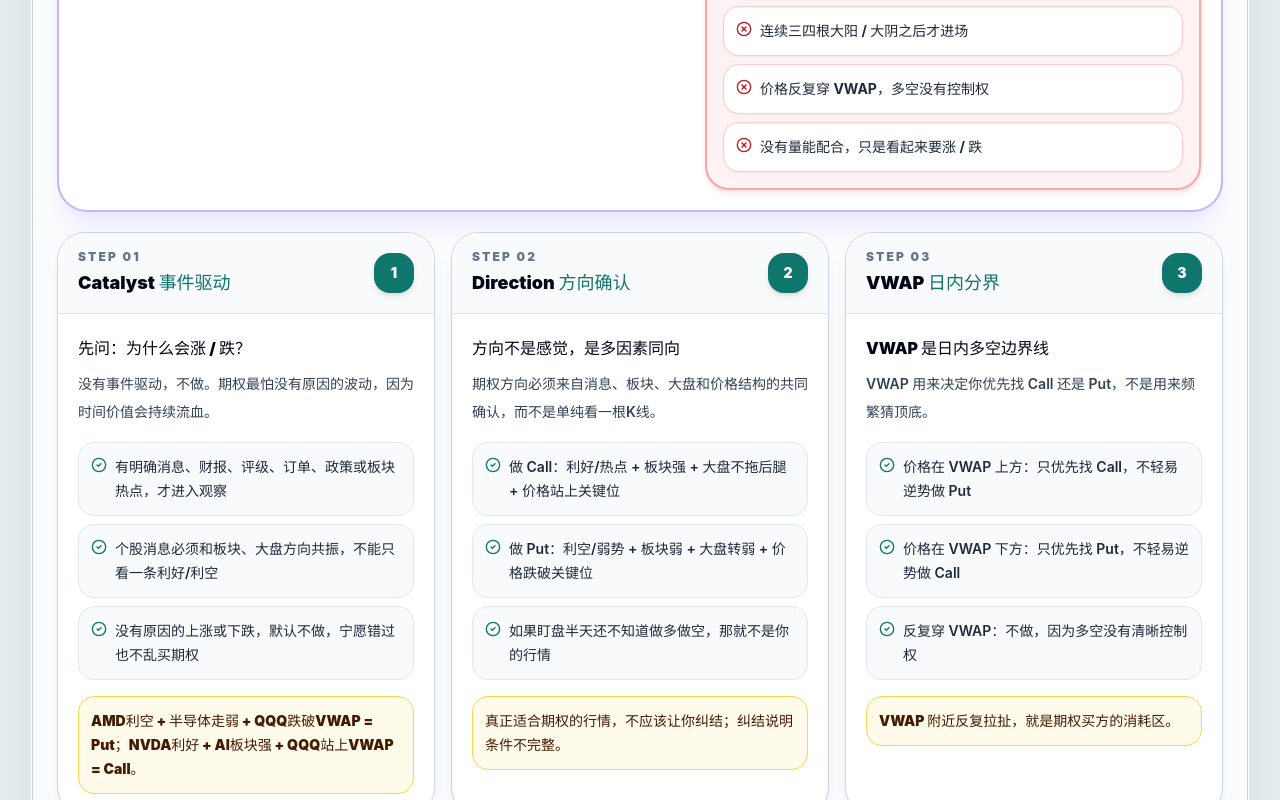
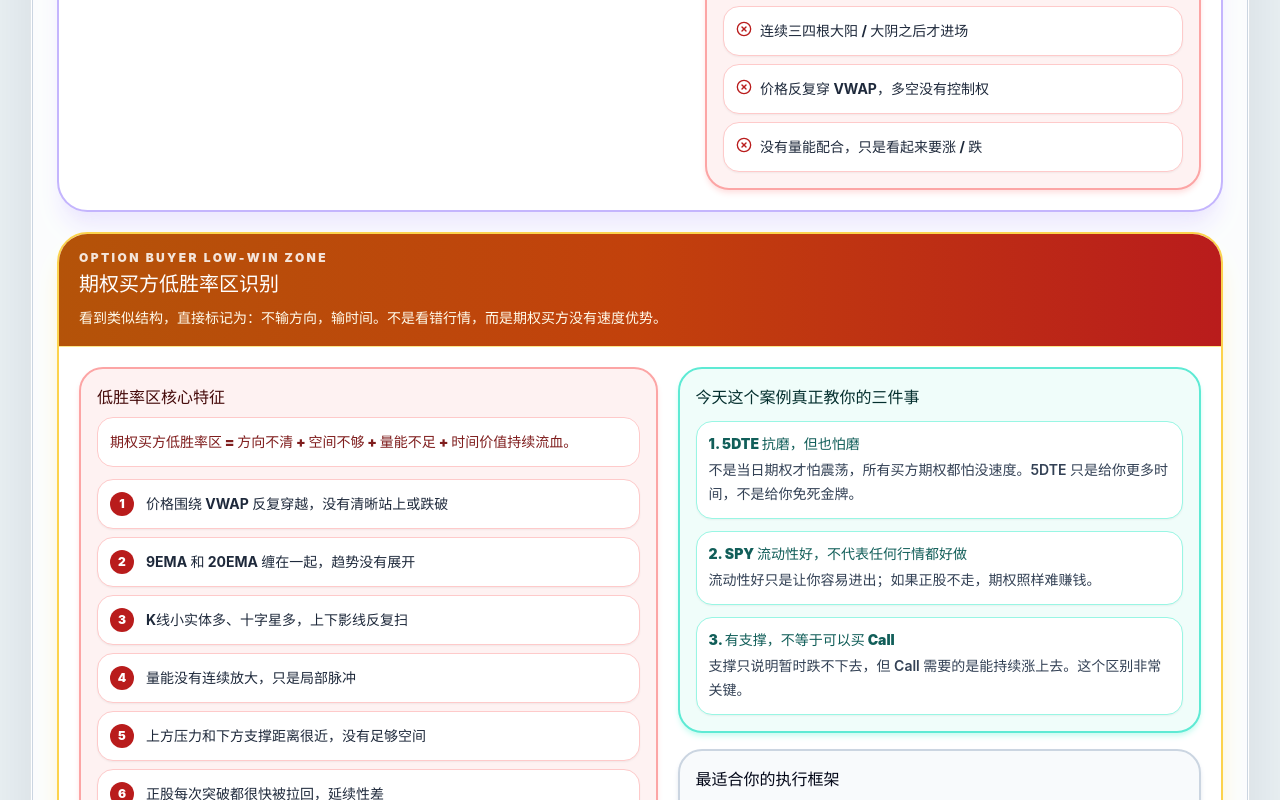
Before and after one commit to TPCapital/ModelTrade-, a React (Vite) app: page / in a window 1280 px wide. Shown: the part 3863-4663 px from the top of the page. Built offline with nearby package versions, Linux system fonts and the light colour scheme.

Commit message:
Add files via upload

```diff
--- a/src/App.jsx
+++ b/src/App.jsx
@@ -315,10 +315,22 @@ const trainingQuestions = [
     explain: "VWAP 下方反抽不过，再放量转弱，更符合 Put 方向，但仍要控制入场和止损。",
   },
   {
-    question: "SPY 开盘第 3 分钟突然急跌，你想立刻买 ATM Put。更专业的动作是什么？",
-    options: ["马上追 Put", "等 9:40 后 VWAP 反抽不过或结构确认", "买最便宜 OTM Put", "直接满仓"],
+    question: "SPY 围绕 VWAP 反复穿越，9EMA 和 20EMA 缠在一起，K线小实体和十字星很多。这个盘面最适合做什么？",
+    options: ["买 ATM Call", "买 ATM Put", "不做，属于期权买方低胜率区", "买更远到期的合约硬扛"],
+    answer: 2,
+    explain: "这是典型的输时间盘：方向不清、量能不足、正股每次突破都被拉回。期权买方即使方向没大错，也容易被 Theta 和价差消耗。",
+  },
+  {
+    question: "SPY 有支撑没有跌破，你想买 Call。更完整的判断是什么？",
+    options: ["有支撑就可以买 Call", "只要不跌就会涨", "支撑只说明暂时跌不下去，Call 还需要能持续站上 VWAP/均线并放量", "买最便宜虚值 Call"],
+    answer: 2,
+    explain: "有支撑不等于可以做 Call。Call 需要的是能持续涨上去；如果只是跌不下去，期权买方仍然可能被时间价值磨损。",
+  },
+  {
+    question: "你买的是 5DTE，比 0DTE 更抗磨。这个理解正确吗？",
+    options: ["完全正确，所以可以随便拿", "部分正确，但正股不走照样难赚钱", "错误，5DTE 比 0DTE 更快归零", "只要是 SPY 就不用管时间价值"],
     answer: 1,
-    explain: "SPY 期权不是不能做空，而是做空不能急。开盘前 10 分钟只观察，等 VWAP 确认或结构清楚的第二波。",
+    explain: "5DTE 确实比 0DTE 抗磨，但不是不怕磨。期权买方最终仍然需要正股速度和方向，否则只是亏得慢一点。",
   },
 ];
 
@@ -410,6 +422,7 @@ const preTradeChecks = [
   "没有处于连续亏损、回本冲动、烦躁追单状态",
   "黄金避开数据前后乱扫；期权确认大盘/板块/个股共振",
   "如果做 SPY / QQQ 日内 ATM 期权，已经避开开盘前10分钟第一波急拉/急跌",
+  "没有处于期权买方低胜率区：VWAP反复穿越、均线缠绕、小实体多、量能不足",
   "入场不是第一根冲动K，而是等待过确认、回踩或 VWAP 反抽失败",
 ];
 
@@ -777,13 +790,98 @@ function SPYAtmRhythmModule() {
   );
 }
 
+
+function OptionLowWinRateZoneModule() {
+  const lowWinSignals = [
+    "价格围绕 VWAP 反复穿越，没有清晰站上或跌破",
+    "9EMA 和 20EMA 缠在一起，趋势没有展开",
+    "K线小实体多、十字星多，上下影线反复扫",
+    "量能没有连续放大，只是局部脉冲",
+    "上方压力和下方支撑距离很近，没有足够空间",
+    "正股每次突破都很快被拉回，延续性差",
+    "期权价格涨不上去，但跌起来很快",
+  ];
+
+  const lessons = [
+    ["5DTE 抗磨，但也怕磨", "不是当日期权才怕震荡，所有买方期权都怕没速度。5DTE 只是给你更多时间，不是给你免死金牌。"],
+    ["SPY 流动性好，不代表任何行情都好做", "流动性好只是让你容易进出；如果正股不走，期权照样难赚钱。"],
+    ["有支撑，不等于可以买 Call", "支撑只说明暂时跌不下去，但 Call 需要的是能持续涨上去。这个区别非常关键。"],
+  ];
+
+  const framework = [
+    ["方向", "今天为什么会涨/跌？没有原因，不做。"],
+    ["VWAP", "VWAP 上方优先 Call，下方优先 Put，反复穿越不做。"],
+    ["量能", "放量突破才有买方速度；无量横盘是期权买方地狱。"],
+    ["空间", "支撑和压力太近，不做；没有空间，就没有盈亏比。"],
+    ["离场", "+30%–50% 优先落袋；方向失效立刻走。"],
+  ];
+
+  return (
+    <div className="mt-5 overflow-hidden rounded-[1.9rem] border-2 border-amber-300 bg-white shadow-xl shadow-amber-100">
+      <div className="border-b border-amber-200 bg-gradient-to-r from-amber-700 via-orange-700 to-red-700 px-5 py-4 text-white">
+        <div className="text-xs font-black uppercase tracking-[0.2em] opacity-85">Option Buyer Low-Win Zone</div>
+        <h3 className="mt-1 text-xl font-black">期权买方低胜率区识别</h3>
+        <p className="mt-2 text-sm font-bold leading-6 text-amber-50">
+          看到类似结构，直接标记为：不输方向，输时间。不是看错行情，而是期权买方没有速度优势。
+        </p>
+      </div>
+
+      <div className="grid gap-5 p-5 xl:grid-cols-[1.05fr_0.95fr]">
+        <div className="rounded-[1.5rem] border-2 border-red-300 bg-red-50 p-4 shadow-md shadow-red-100">
+          <h4 className="text-base font-black text-red-950">低胜率区核心特征</h4>
+          <p className="mt-2 rounded-2xl border border-red-200 bg-white p-3 text-sm font-black leading-6 text-red-900">
+            期权买方低胜率区 = 方向不清 + 空间不够 + 量能不足 + 时间价值持续流血。
+          </p>
+          <ul className="mt-3 grid gap-2">
+            {lowWinSignals.map((item, index) => (
+              <li key={item} className="flex gap-3 rounded-2xl border border-red-200 bg-white p-3 text-sm font-bold leading-6 text-slate-800 shadow-sm">
+                <span className="flex h-6 w-6 shrink-0 items-center justify-center rounded-full bg-red-700 text-xs font-black text-white">{index + 1}</span>
+                <span>{item}</span>
+              </li>
+            ))}
+          </ul>
+        </div>
+
+        <div className="grid gap-4">
+          <div className="rounded-[1.5rem] border-2 border-teal-300 bg-teal-50 p-4 shadow-md shadow-teal-100">
+            <h4 className="text-base font-black text-teal-950">今天这个案例真正教你的三件事</h4>
+            <div className="mt-3 grid gap-3">
+              {lessons.map(([title, desc], index) => (
+                <div key={title} className="rounded-2xl border border-teal-200 bg-white p-3 shadow-sm">
+                  <div className="text-sm font-black text-teal-800">{index + 1}. {title}</div>
+                  <div className="mt-1 text-sm font-semibold leading-6 text-slate-700">{desc}</div>
+                </div>
+              ))}
+            </div>
+          </div>
+
+          <div className="rounded-[1.5rem] border-2 border-slate-300 bg-slate-50 p-4 shadow-md shadow-slate-200">
+            <h4 className="text-base font-black text-slate-950">最适合你的执行框架</h4>
+            <div className="mt-3 grid gap-2">
+              {framework.map(([name, desc]) => (
+                <div key={name} className="grid gap-2 rounded-2xl border border-slate-300 bg-white p-3 text-sm leading-6 shadow-sm sm:grid-cols-[72px_1fr]">
+                  <span className="font-black text-teal-800">{name}</span>
+                  <span className="font-semibold text-slate-700">{desc}</span>
+                </div>
+              ))}
+            </div>
+            <div className="mt-3 rounded-2xl border border-amber-300 bg-amber-50 p-3 text-sm font-black leading-6 text-amber-950">
+              核心口令：不追第一波，不赌最后一波；不在低胜率区证明自己，只拿确认后的中间段。
+            </div>
+          </div>
+        </div>
+      </div>
+    </div>
+  );
+}
+
 function OptionExecutionModule() {
   return (
     <section className="mb-8 rounded-[2.2rem] border border-slate-300 bg-white/80 p-4 shadow-[0_24px_70px_rgba(15,23,42,0.10)] ring-1 ring-white md:p-6">
       <SectionHeader
         number="03"
         title="期权执行与合约选择系统"
-        desc="把日内期权压缩为：先筛合约，再判断方向，等 VWAP 节奏，再用 Delta 估算目标价。"
+        desc="把日内期权压缩为：先筛合约，再判断方向，等 VWAP 节奏，识别低胜率区，再用 Delta 估算目标价。"
         tone="blue"
       />
 
@@ -804,6 +902,7 @@ function OptionExecutionModule() {
 
       <OptionScanningModule />
       <SPYAtmRhythmModule />
+      <OptionLowWinRateZoneModule />
 
       <div className="mt-5 grid gap-4 lg:grid-cols-3">
         {optionExecutionSteps.map((step, index) => (
```
